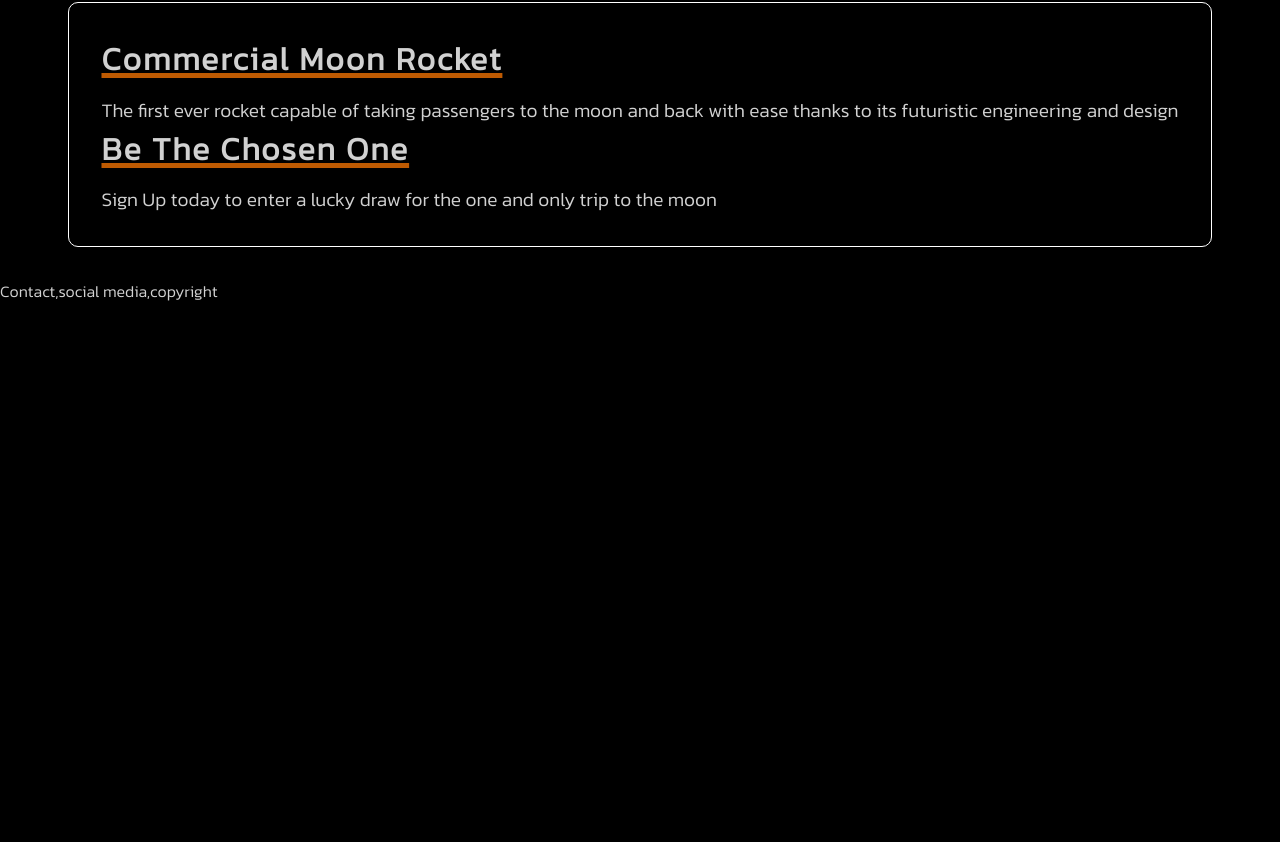
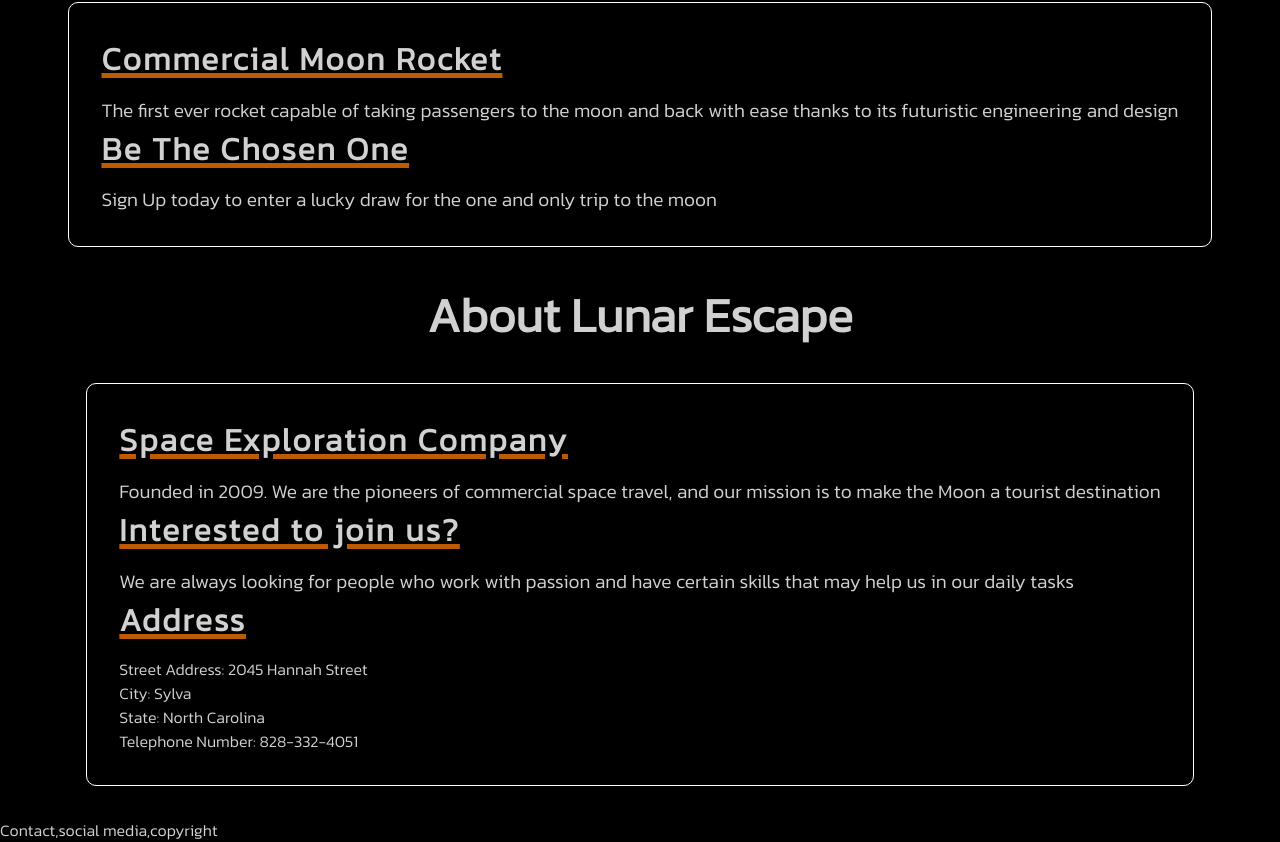
Before and after one commit to Thomas-Tomo/Lunar-Escape, a plain HTML site: page index.html in a window 1280 px wide. Shown: the part 1303-2145 px from the top of the page. Before the commit the page ends 1606 px from the top, so only its background shows below. Drawn offline with Linux system fonts and the light colour scheme.

Commit message:
Add content for about lunar escape section part

```diff
--- a/index.html
+++ b/index.html
@@ -58,6 +58,24 @@
                 lucky draw for the
                 one and only trip to the moon</p>
         </div>
+        <div>
+            <h2>About Lunar Escape</h2>
+        </div>
+        <div class="about-us container-about">
+            <h3>Space Exploration Company</h3>
+            <p>Founded in 2009. We are the pioneers of commercial space travel, and our mission is to make the Moon a
+                tourist destination</p>
+            <h3>Interested to join us?</h3>
+            <p>We are always looking for people who work with passion and have certain skills that may help us in our
+                daily tasks</p>
+            <h3>Address</h3>
+            <ul>
+                <li>Street Address: 2045 Hannah Street</li>
+                <li>City: Sylva</li>
+                <li>State: North Carolina</li>
+                <li>Telephone Number: 828-332-4051</li>
+            </ul>
+        </div>
     </section>
     <footer>
         Contact,social media,copyright
```
